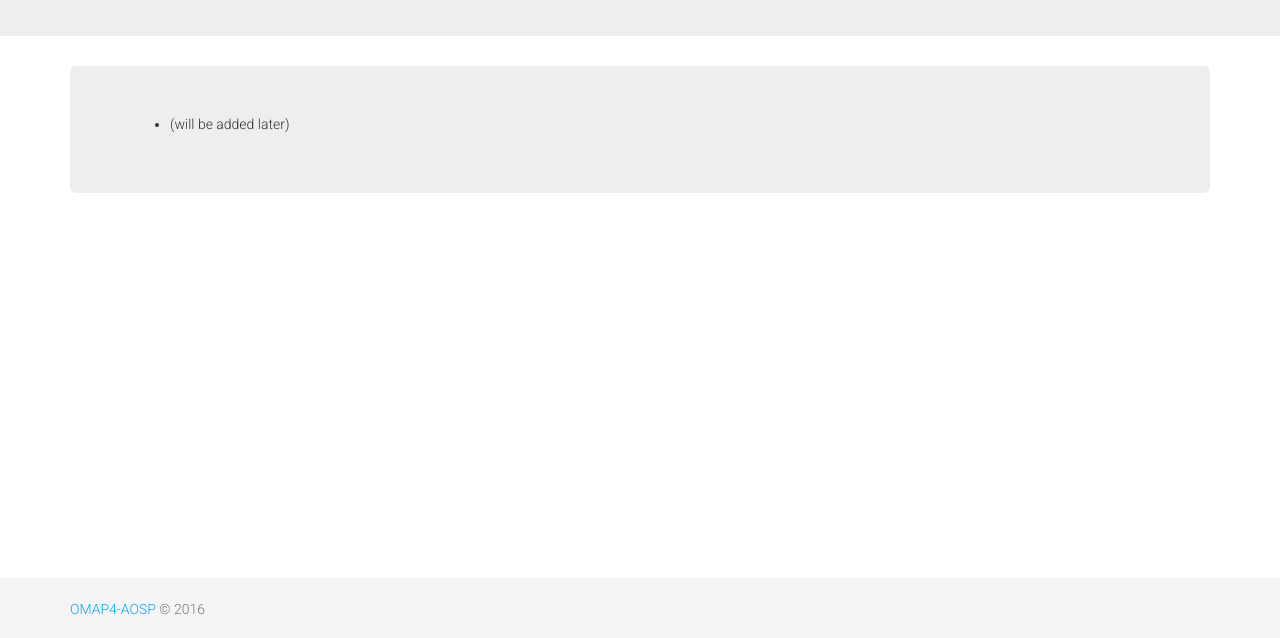
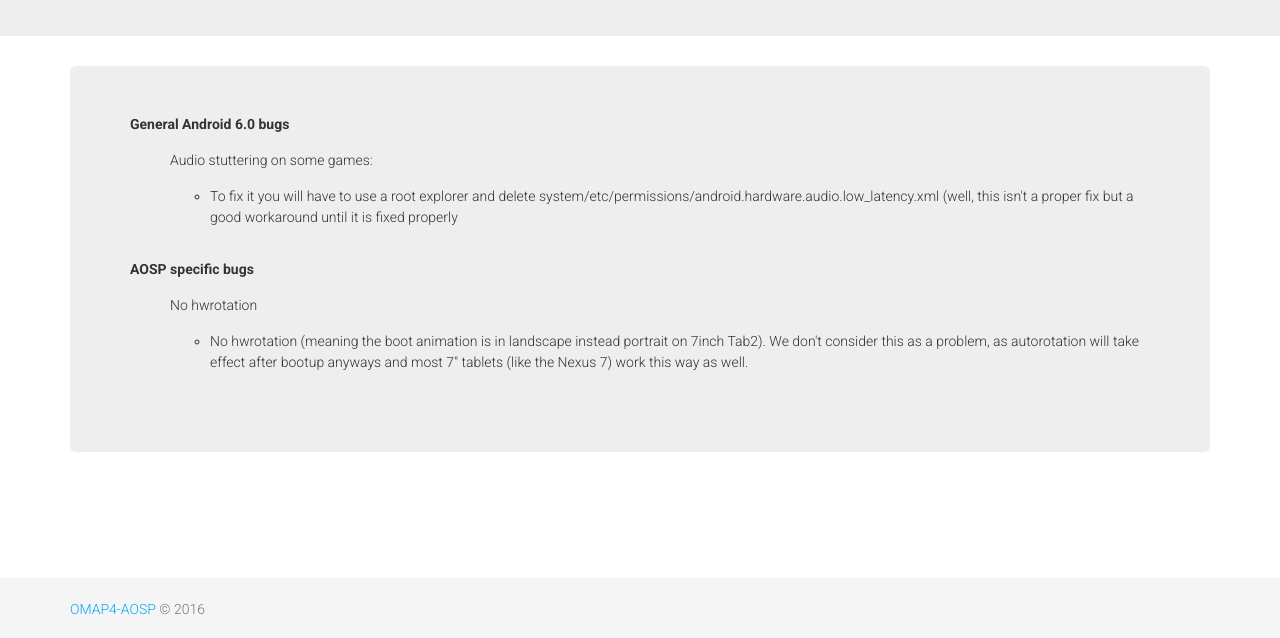
Before and after one commit to OMAP4-AOSP/omap4-aosp.github.io, a plain HTML site: page known_bugs_espresso.html in a window 1280 px wide. Shown: the part 162-800 px from the top of the page. Drawn offline with nearby package versions, Linux system fonts and the light colour scheme.

Commit message:
Add known espresso bugs

```diff
--- a/known_bugs_espresso.html
+++ b/known_bugs_espresso.html
@@ -64,9 +64,22 @@
 
     <div class="container">
       <div class="jumbotron">
-      <ul>
-        <li>(will be added later)</li>
-      </ul>
+        <p><b>General Android 6.0 bugs</b></p>
+        <ul>
+          <p>Audio stuttering on some games:</p>
+          <ul>
+            <li>To fix it you will have to use a root explorer and delete system/etc/permissions/android.hardware.audio.low_latency.xml (well, this isn't a proper fix but a good workaround until it is fixed properly</li>
+          </ul>
+        </ul>
+        <br />
+        <p><b>AOSP specific bugs</b></p>
+        <ul>
+          <p>No hwrotation</p>
+          <ul>
+            <li>No hwrotation (meaning the boot animation is in landscape instead portrait on 7inch Tab2). We don't consider this as a problem, as autorotation will take effect after bootup anyways and most 7" tablets (like the Nexus 7) work this way as well.</li>
+          </ul>
+        </ul>
+        <br />
       </div>
     </div>
 
```
